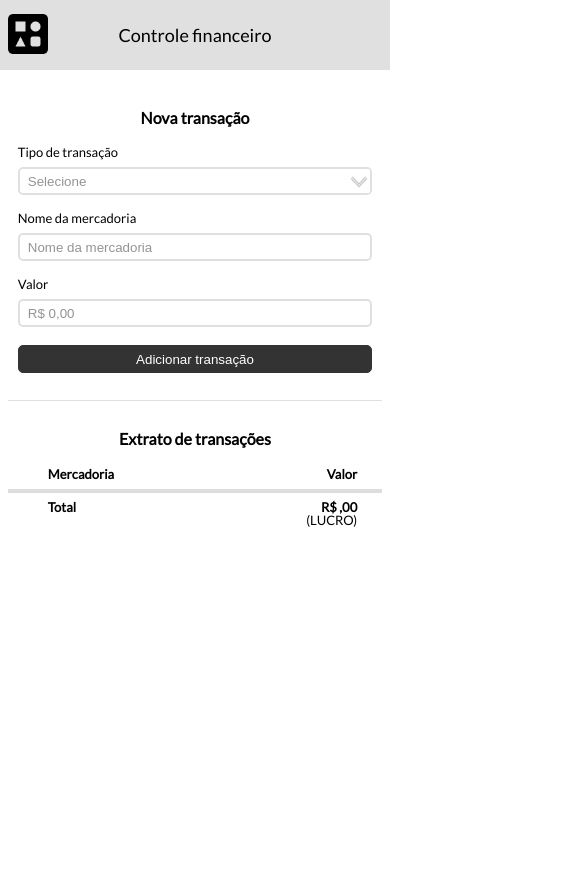
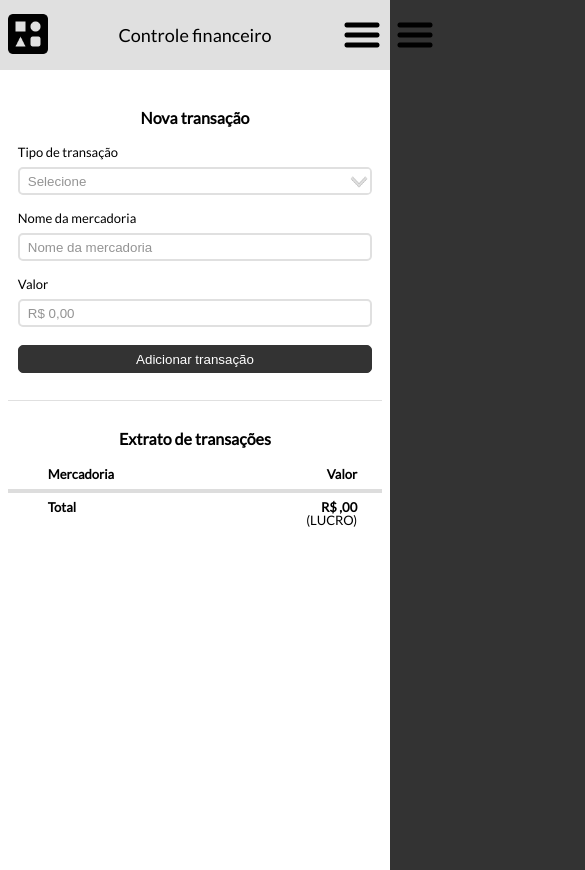
Before and after one commit to LuizRamos19/financial-control, an Angular app: page / in a window 390 px wide. Shown: the top 870 px of the page, 585 px wide, since content can reach past the window. Before the commit the page ends 844 px from the top, so only its background shows below. Built offline with nearby package versions, Linux system fonts and the light colour scheme.

Commit message:
Criando menu mobile

```diff
--- a/src/app/extract/extract.scss
+++ b/src/app/extract/extract.scss
@@ -59,6 +59,11 @@ tr:hover:not(.title):not(.total) {
     font-weight: normal;
 }
 
+.content-table {
+    // overflow: auto;
+    // height: 10px;
+}
+
 @media (max-width: 768px) {
     .extract-content {
         width: 100%;
--- a/src/app/header/header.component.ts
+++ b/src/app/header/header.component.ts
@@ -1,10 +1,17 @@
 import { Component } from '@angular/core';
 
 @Component({
-  selector: 'header',
-  templateUrl: './header.html',
-  styleUrls: ['./header.scss']
+	selector: 'header',
+	templateUrl: './header.html',
+	styleUrls: ['./header.scss']
 })
 export class HeaderComponent {
-  title = 'financial-control';
+	private show: boolean = false;
+	private menuImagePath: string = 'assets/img/menu.png';
+
+	private showMenu() {
+		this.show = !this.show;
+		this.menuImagePath = this.show ? 'assets/img/close.png' : 'assets/img/menu.png';
+	}
+
 }
--- a/src/app/header/header.html
+++ b/src/app/header/header.html
@@ -1,12 +1,12 @@
 <div class="header-container">
     <div class="header-content">
         <figure class="icon-container">
-            <img class="icon" src="assets/img/forms.png" alt="Fone de ouvido" />
+            <img class="icon" src="assets/img/forms.png" alt="Logo" />
         </figure>
         <h1 class="title">Controle financeiro</h1>
         <nav class="navigation">
             <ul id="menu" class="list">
-                <li class="item -menu"><a href="#menu" class="menu">Menu</a></li>
+                <img class="menu -active" *ngIf="!show" [src]="menuImagePath" alt="Menu" (click)="showMenu()"/>
                 <li class="item -first">
                     <a class="action" href="">Dashboard</a>
                 </li>
@@ -20,4 +20,19 @@
         </nav>
     </div>
 </div>
-<router-outlet></router-outlet>
+<div class="header-menu">
+    <nav class="navigation">
+        <ul id="menu" class="list" [ngClass]="{'-active': show}">
+            <img  class="menu -active" [src]="menuImagePath" alt="Menu" (click)="showMenu()"/>
+            <li class="item -first">
+                <a class="action" href="">Dashboard</a>
+            </li>
+            <li class="item">
+                <a class="action" href="">Resumo</a>
+            </li>
+            <li class="item -last">
+                <a class="action" href="">Configurações</a>
+            </li>
+        </ul>
+    </nav>
+</div>
--- a/src/app/header/header.scss
+++ b/src/app/header/header.scss
@@ -46,7 +46,7 @@
     height: 40px;
 }
 
-.header-container > .header-content > .navigation .-menu {
+.header-container > .header-content > .navigation .menu {
     display: none;
 }
 
@@ -94,6 +94,17 @@
     transform: scale(1);
 }
 
+.header-menu {
+    display: none;
+}
+
+.header-menu .action {
+    text-decoration: none;
+    color: inherit;
+    position: relative;
+    padding-right: 10px;
+}
+
 @media (max-width: 1150px) {
     .header-container > .header-content {
         margin-left: 2%;
@@ -108,16 +119,12 @@
         transform: translateY(-50%) translateX(-50%);
     }
 
-    .header-container > .header-content > .navigation {
-        display: none;
-    }
-
-    .header-container > .header-content > .navigation .-menu {
+    .header-container > .header-content > .navigation .menu,
+    .header-menu > .navigation .menu {
 		display: block;
 		box-sizing: border-box;
 		width: 40px;
 		height: 40px;
-		// background: url(assets/img/menu.png) no-repeat #fff center;
 		text-indent: -9999px;
 		margin: 0;
 		position: absolute;
@@ -127,5 +134,54 @@
 
 		transform: translateX(-100%);
 		transition: transform 400ms 100ms linear;
+    }
+
+    .header-menu > .navigation .menu {
+        transform: translateY(15px);
+        left: 5px;
+    }
+
+    .header-container > .header-content .list,
+    .header-menu .list {
+		background-color: #333;
+		color: #d2d2d2;
+		width: 30%;
+		padding: 40px 0 20px;
+        position: absolute;
+        z-index: 1000;
+		top: 0;
+        right: 0;
+        text-align: right;
+        height: 200vW;
+        padding-top: 70px;
+
+		transform: translateX(100%);
+		transition: transform 300ms linear;
+    }
+
+    .header-menu > .navigation .list.-active {
+        transform: translateX(0);
 	}
+
+	.header-menu .item {
+        display: block;
+        padding-top: 10px;
+        height: 28px;
+    }
+
+    .header-menu .item:hover {
+        background-color: #d2d2d2;
+		color: #333;
+    }
+
+    .header-menu {
+        display: block;
+    }
+
 }
+
+@media (max-width: 445px) {
+    .header-menu .list {
+		width: 80%;
+    }
+}
```
Also changed, not shown: src/assets/img/close.png (added).
